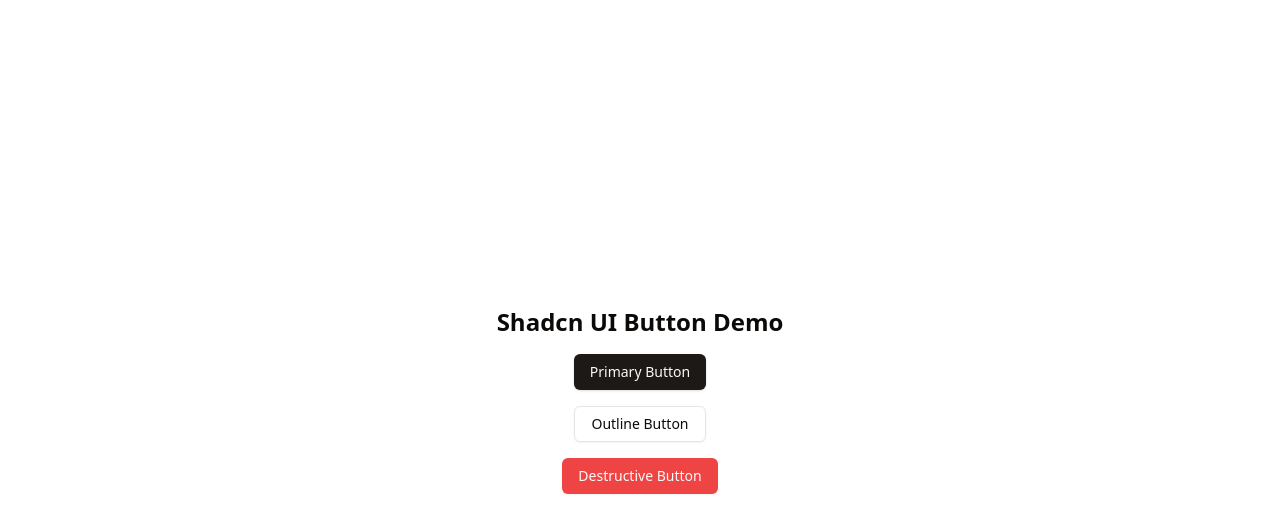
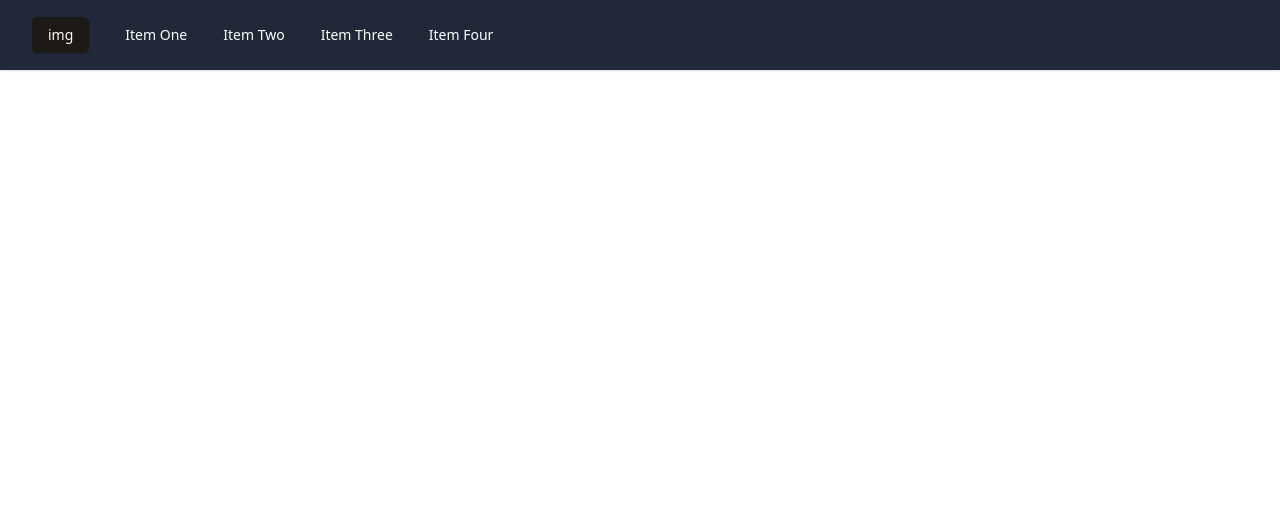
Before and after one commit to Skill-yards/Skilllyards-new-website, a React (Vite) app: page / in a window 1280 px wide. Shown: the top 532 px of the page. Built offline with nearby package versions, Linux system fonts and the light colour scheme.

Commit message:
navbar phase 1

```diff
--- a/package.json
+++ b/package.json
@@ -10,6 +10,7 @@
     "preview": "vite preview"
   },
   "dependencies": {
+    "@radix-ui/react-navigation-menu": "^1.2.14",
     "@radix-ui/react-slot": "^1.2.3",
     "@tailwindcss/vite": "^4.1.13",
     "class-variance-authority": "^0.7.1",
--- a/src/App.jsx
+++ b/src/App.jsx
@@ -1,14 +1,82 @@
-import { Button } from '@/components/ui/button';
+import { useState } from "react";
+import { Button } from "@/components/ui/button";
+import {
+  NavigationMenu,
+  NavigationMenuContent,
+  NavigationMenuItem,
+  NavigationMenuList,
+  NavigationMenuTrigger,
+} from "@/components/ui/navigation-menu";
 
 function App() {
+  const [isOpen, setIsOpen] = useState(false);
+
   return (
-    <div className="flex flex-col items-center gap-4 min-h-screen justify-center">
-      <h1 className="text-2xl font-bold">Shadcn UI Button Demo</h1>
-      <Button>Primary Button</Button>
-      <Button variant="outline">Outline Button</Button>
-      <Button variant="destructive">Destructive Button</Button>
-    </div>
+    <nav className="bg-gray-800 w-full shadow">
+      {/* Desktop Navbar */}
+      <div className="hidden md:block">
+        <NavigationMenu>
+          <NavigationMenuList className="flex items-center h-[70px] px-4">
+            <NavigationMenuItem>
+              <NavigationMenuTrigger className="bg-gray-800 text-white"><Button>img</Button></NavigationMenuTrigger>
+            </NavigationMenuItem>
+            {["Item One", "Item Two", "Item Three", "Item Four"].map((item) => (
+              <NavigationMenuItem key={item}>
+                <NavigationMenuTrigger className='bg-gray-800 text-white px-4 py-2 rounded hover:bg-gray-700'>
+                  {item}
+                </NavigationMenuTrigger>
+                <NavigationMenuContent>
+                  {/* Add dropdown content if needed */}
+                </NavigationMenuContent>
+              </NavigationMenuItem>
+            ))}
+          </NavigationMenuList>
+        </NavigationMenu>
+      </div>
+
+      {/* Mobile Navbar Hamburger */}
+      <div className="md:hidden flex justify-between items-center px-4 h-[70px]">
+        <Button className="bg-gray-800 text-white">img</Button>
+        <button
+          className="text-white focus:outline-none"
+          onClick={() => setIsOpen(!isOpen)}
+          aria-label="Toggle Menu"
+        >
+          <svg
+            className="h-6 w-6"
+            fill="none"
+            stroke="currentColor"
+            viewBox="0 0 24 24"
+          >
+            {isOpen ? (
+              <path strokeLinecap="round" strokeLinejoin="round" strokeWidth={2} d="M6 18L18 6M6 6l12 12"/>
+            ) : (
+              <path strokeLinecap="round" strokeLinejoin="round" strokeWidth={2} d="M4 6h16M4 12h16M4 18h16"/>
+            )}
+          </svg>
+        </button>
+      </div>
+
+      {/* Mobile Menu Items */}
+      {isOpen && (
+        <div className="md:hidden bg-gray-900">
+          <NavigationMenu>
+            <NavigationMenuList className="flex flex-col space-y-2 py-4 px-4">
+              {["Item One", "Item Two", "Item Three", "Item Four"].map((item) => (
+                <NavigationMenuItem key={item}>
+                  <NavigationMenuTrigger className="bg-gray-900 text-white px-4 py-2 rounded hover:bg-gray-800 w-full text-left">
+                    {item}
+                  </NavigationMenuTrigger>
+                  <NavigationMenuContent>
+                    {/* Add mobile dropdown/children here if needed */}
+                  </NavigationMenuContent>
+                </NavigationMenuItem>
+              ))}
+            </NavigationMenuList>
+          </NavigationMenu>
+        </div>
+      )}
+    </nav>
   );
 }
-
-export default App;
+export default App
--- /dev/null
+++ b/src/components/ui/navigation-menu.jsx
@@ -0,0 +1,102 @@
+import * as React from "react"
+import * as NavigationMenuPrimitive from "@radix-ui/react-navigation-menu"
+import { cva } from "class-variance-authority"
+
+
+import { cn } from "@/lib/utils"
+
+const NavigationMenu = React.forwardRef(({ className, children, ...props }, ref) => (
+  <NavigationMenuPrimitive.Root
+    ref={ref}
+    className={cn(
+      "relative z-10 flex max-w-max flex-1 items-center justify-center",
+      className
+    )}
+    {...props}>
+    {children}
+    <NavigationMenuViewport />
+  </NavigationMenuPrimitive.Root>
+))
+NavigationMenu.displayName = NavigationMenuPrimitive.Root.displayName
+
+const NavigationMenuList = React.forwardRef(({ className, ...props }, ref) => (
+  <NavigationMenuPrimitive.List
+    ref={ref}
+    className={cn(
+      "group flex flex-1 list-none items-center justify-center space-x-1",
+      className
+    )}
+    {...props} />
+))
+NavigationMenuList.displayName = NavigationMenuPrimitive.List.displayName
+
+const NavigationMenuItem = NavigationMenuPrimitive.Item
+
+const navigationMenuTriggerStyle = cva(
+  "group inline-flex h-9 w-max items-center justify-center rounded-md bg-background px-4 py-2 text-sm font-medium transition-colors hover:bg-accent hover:text-accent-foreground focus:bg-accent focus:text-accent-foreground focus:outline-none disabled:pointer-events-none disabled:opacity-50 data-[state=open]:text-accent-foreground data-[state=open]:bg-accent/50 data-[state=open]:hover:bg-accent data-[state=open]:focus:bg-accent"
+)
+
+const NavigationMenuTrigger = React.forwardRef(({ className, children, ...props }, ref) => (
+  <NavigationMenuPrimitive.Trigger
+    ref={ref}
+    className={cn(navigationMenuTriggerStyle(), "group", className)}
+    {...props}>
+    {children}{" "}
+
+  </NavigationMenuPrimitive.Trigger>
+))
+NavigationMenuTrigger.displayName = NavigationMenuPrimitive.Trigger.displayName
+
+const NavigationMenuContent = React.forwardRef(({ className, ...props }, ref) => (
+  <NavigationMenuPrimitive.Content
+    ref={ref}
+    className={cn(
+      "left-0 top-0 w-full data-[motion^=from-]:animate-in data-[motion^=to-]:animate-out data-[motion^=from-]:fade-in data-[motion^=to-]:fade-out data-[motion=from-end]:slide-in-from-right-52 data-[motion=from-start]:slide-in-from-left-52 data-[motion=to-end]:slide-out-to-right-52 data-[motion=to-start]:slide-out-to-left-52 md:absolute md:w-auto ",
+      className
+    )}
+    {...props} />
+))
+NavigationMenuContent.displayName = NavigationMenuPrimitive.Content.displayName
+
+const NavigationMenuLink = NavigationMenuPrimitive.Link
+
+const NavigationMenuViewport = React.forwardRef(({ className, ...props }, ref) => (
+  <div className={cn("absolute left-0 top-full flex justify-center")}>
+    <NavigationMenuPrimitive.Viewport
+      className={cn(
+        "origin-top-center relative mt-1.5 h-[var(--radix-navigation-menu-viewport-height)] w-full overflow-hidden rounded-md border bg-popover text-popover-foreground shadow data-[state=open]:animate-in data-[state=closed]:animate-out data-[state=closed]:zoom-out-95 data-[state=open]:zoom-in-90 md:w-[var(--radix-navigation-menu-viewport-width)]",
+        className
+      )}
+      ref={ref}
+      {...props} />
+  </div>
+))
+NavigationMenuViewport.displayName =
+  NavigationMenuPrimitive.Viewport.displayName
+
+const NavigationMenuIndicator = React.forwardRef(({ className, ...props }, ref) => (
+  <NavigationMenuPrimitive.Indicator
+    ref={ref}
+    className={cn(
+      "top-full z-[1] flex h-1.5 items-end justify-center overflow-hidden data-[state=visible]:animate-in data-[state=hidden]:animate-out data-[state=hidden]:fade-out data-[state=visible]:fade-in",
+      className
+    )}
+    {...props}>
+    <div
+      className="relative top-[60%] h-2 w-2 rotate-45 rounded-tl-sm bg-border shadow-md" />
+  </NavigationMenuPrimitive.Indicator>
+))
+NavigationMenuIndicator.displayName =
+  NavigationMenuPrimitive.Indicator.displayName
+
+export {
+  navigationMenuTriggerStyle,
+  NavigationMenu,
+  NavigationMenuList,
+  NavigationMenuItem,
+  NavigationMenuContent,
+  NavigationMenuTrigger,
+  NavigationMenuLink,
+  NavigationMenuIndicator,
+  NavigationMenuViewport,
+}
```
Also changed, not shown: 1 other file (tests, documents, lock files or other folders).
